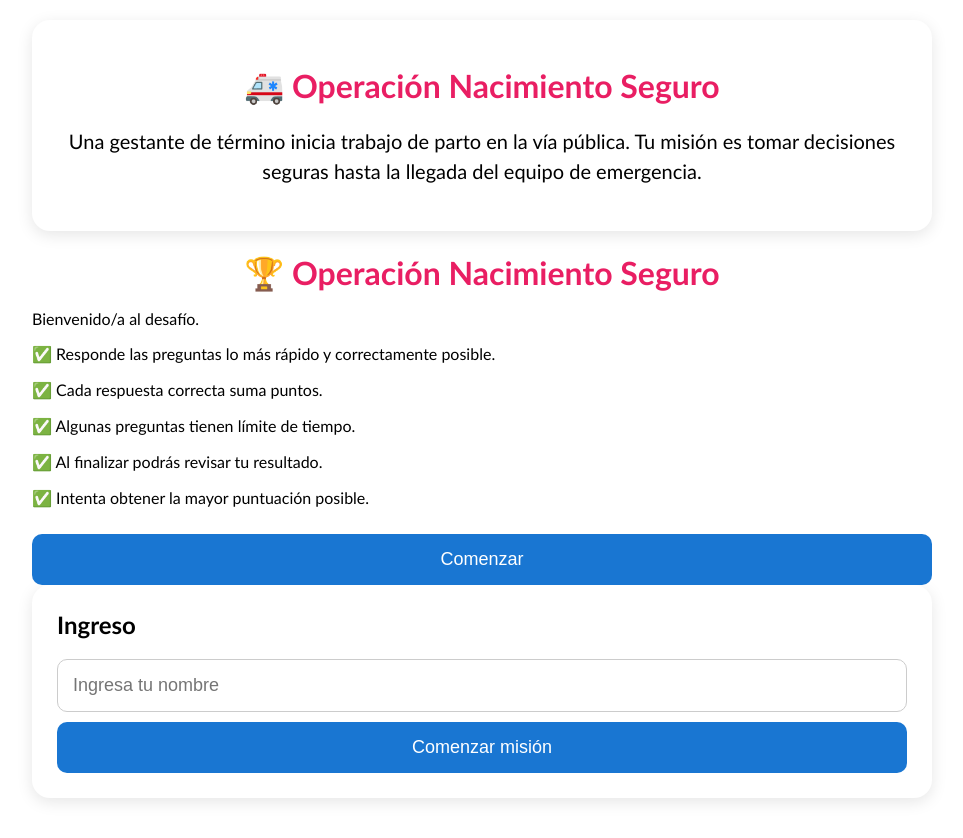
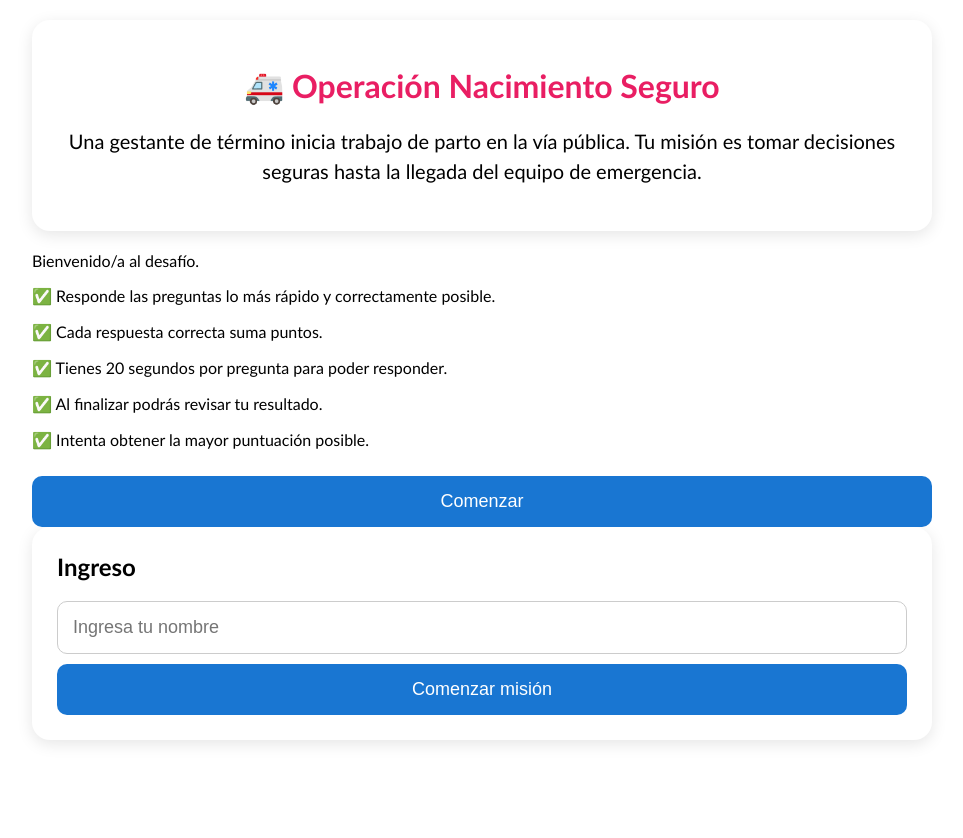
Before and after one commit to JebusRF/operacion-nacimiento-seguro, a plain HTML site: page index.html in a window 1280 px wide. Shown: the whole page, without its empty margins (158-1121 px from the left). After the commit the page ends 800 px from the top, so only its background shows below. Drawn offline with nearby package versions, Linux system fonts and the light colour scheme.

Commit message:
Modify welcome screen instructions in index.html
Updated the welcome message and added a time limit instruction.

```diff
--- a/index.html
+++ b/index.html
@@ -27,8 +27,6 @@ Tu misión es tomar decisiones seguras hasta la llegada del equipo de emergencia
   <!-- Pantalla de bienvenida -->
 <div id="welcomeScreen" class="welcome-screen">
     <div class="welcome-card">
-        <h1>🏆 Operación Nacimiento Seguro</h1>
-
         <p class="welcome-subtitle">
             Bienvenido/a al desafío.
         </p>
@@ -36,7 +34,7 @@ Tu misión es tomar decisiones seguras hasta la llegada del equipo de emergencia
         <div class="instructions">
             <p>✅ Responde las preguntas lo más rápido y correctamente posible.</p>
             <p>✅ Cada respuesta correcta suma puntos.</p>
-            <p>✅ Algunas preguntas tienen límite de tiempo.</p>
+            <p>✅ Tienes 20 segundos por pregunta para poder responder.</p>
             <p>✅ Al finalizar podrás revisar tu resultado.</p>
             <p>✅ Intenta obtener la mayor puntuación posible.</p>
         </div>
```
